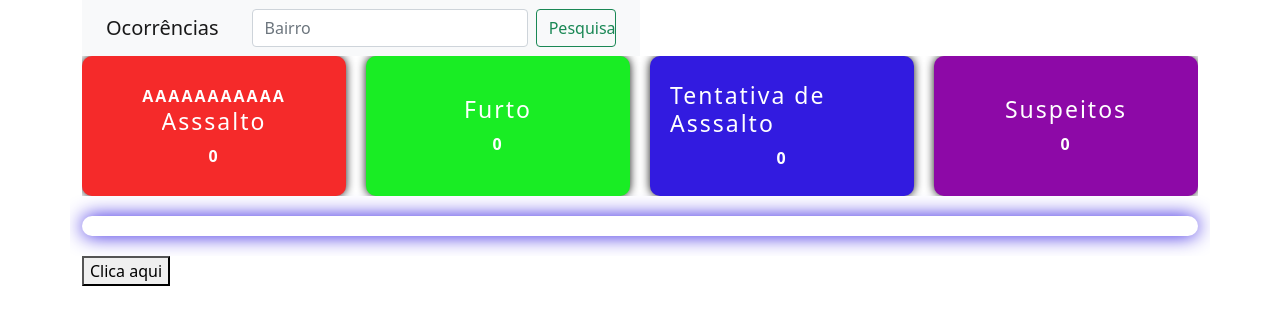
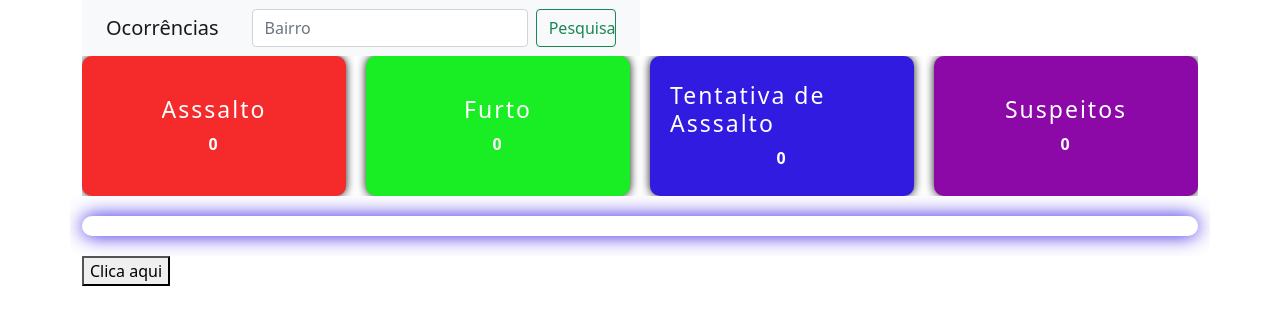
Before and after one commit to ericsn099/css, a PHP site: page /pesquisarOcorrencia.php in a window 1280 px wide. Shown: the top 325 px of the page. Run offline with PHP 8.4, Linux system fonts and the light colour scheme; data that the repository does not hold is empty; some libraries are stand-ins or nearby versions.

Commit message:
alterado

```diff
--- a/pesquisarOcorrencia.php
+++ b/pesquisarOcorrencia.php
@@ -48,7 +48,6 @@
                 <div class="dashbord">
                     <div class="dash-item">
                         <div class="dash-info">
-                            AAAAAAAAAAA
                         <h3>Asssalto</h3>
                             <?php $sql2 = "SELECT COUNT(id_situacao) as soma FROM publicacaoagente WHERE id_situacao = 1";
                             $dados3 = mysqli_query($conn, $sql2);
```
